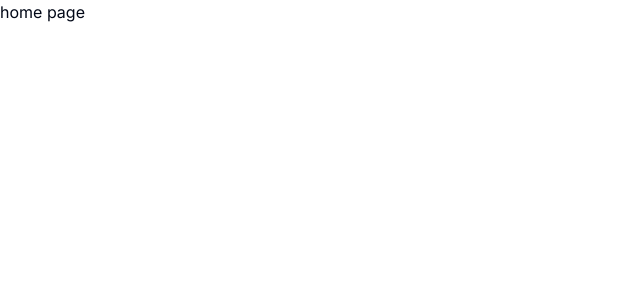
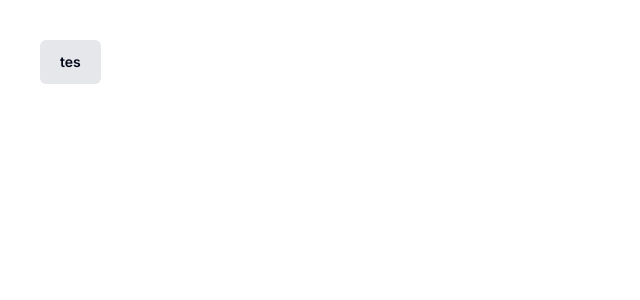
Before and after one commit to mondher0/Innobyte-hackathon, a Next.js app: page / in a window 1280 px wide. Shown: the top 300 px of the page, without its empty margins (0-640 px from the left). Built offline with nearby package versions, Linux system fonts and the light colour scheme.

Commit message:
adding first component

```diff
--- a/app/page.jsx
+++ b/app/page.jsx
@@ -1,3 +1,9 @@
+import { Button } from "@/components/ui/button";
+
 export default function Home() {
-  return <h1>home page</h1>;
+  return (
+    <div className=" m-10 ">
+      <Button variant={"disabled"}>tes</Button>
+    </div>
+  );
 }
--- /dev/null
+++ b/components/ui/button.jsx
@@ -0,0 +1,39 @@
+import * as React from "react";
+import { Slot } from "@radix-ui/react-slot";
+import { cva } from "class-variance-authority";
+
+import { cn } from "@/lib/utils";
+
+const buttonVariants = cva("inline-flex items-center justify-center whitespace-nowrap rounded-md text-sm font-medium ring-offset-background transition-colors focus-visible:outline-none focus-visible:ring-2 focus-visible:ring-ring focus-visible:ring-offset-2 disabled:pointer-events-none disabled:opacity-50", {
+  variants: {
+    variant: {
+      default: "bg-indigo600 text-white text-sm hover:bg-indigo50 hover:text-indigo600 font-semibold",
+      outline: "bg-transparent border-solid border-2 border-indigo600 text-indigo600 hover:bg-indigo50 hover:text-indigo600 font-semibold text-sm ",
+      disabled: " bg-grey200 text-grey-600 font-semibold text-sm   ",
+    },
+    size: {
+      default: "h-11 px-5 py-2",
+      sm: "h-9 rounded-md px-3",
+      lg: "h-11 rounded-md px-8",
+      icon: "h-10 w-10",
+    },
+  },
+  defaultVariants: {
+    variant: "default",
+    size: "default",
+  },
+});
+
+const Button = React.forwardRef(({ className, variant, size, asChild = false, ...props }, ref) => {
+  const Comp = asChild ? Slot : "button";
+  return (
+    <Comp
+      className={cn(buttonVariants({ variant, size, className }))}
+      ref={ref}
+      {...props}
+    />
+  );
+});
+Button.displayName = "Button";
+
+export { Button, buttonVariants };
--- a/tailwind.config.js
+++ b/tailwind.config.js
@@ -1,12 +1,7 @@
 /** @type {import('tailwindcss').Config} */
 module.exports = {
   darkMode: ["class"],
-  content: [
-    './pages/**/*.{js,jsx}',
-    './components/**/*.{js,jsx}',
-    './app/**/*.{js,jsx}',
-    './src/**/*.{js,jsx}',
-	],
+  content: ["./pages/**/*.{js,jsx}", "./components/**/*.{js,jsx}", "./app/**/*.{js,jsx}", "./src/**/*.{js,jsx}"],
   theme: {
     container: {
       center: true,
@@ -17,39 +12,16 @@
     },
     extend: {
       colors: {
+        indigo600: "#312E81",
+        indigo50: "#EEF2FF",
+        indigo900: "#312E81",
+        grey200: "#E5E7EB",
+        grey600: "#4B5563",
         border: "hsl(var(--border))",
         input: "hsl(var(--input))",
         ring: "hsl(var(--ring))",
         background: "hsl(var(--background))",
         foreground: "hsl(var(--foreground))",
-        primary: {
-          DEFAULT: "hsl(var(--primary))",
-          foreground: "hsl(var(--primary-foreground))",
-        },
-        secondary: {
-          DEFAULT: "hsl(var(--secondary))",
-          foreground: "hsl(var(--secondary-foreground))",
-        },
-        destructive: {
-          DEFAULT: "hsl(var(--destructive))",
-          foreground: "hsl(var(--destructive-foreground))",
-        },
-        muted: {
-          DEFAULT: "hsl(var(--muted))",
-          foreground: "hsl(var(--muted-foreground))",
-        },
-        accent: {
-          DEFAULT: "hsl(var(--accent))",
-          foreground: "hsl(var(--accent-foreground))",
-        },
-        popover: {
-          DEFAULT: "hsl(var(--popover))",
-          foreground: "hsl(var(--popover-foreground))",
-        },
-        card: {
-          DEFAULT: "hsl(var(--card))",
-          foreground: "hsl(var(--card-foreground))",
-        },
       },
       borderRadius: {
         lg: "var(--radius)",
@@ -73,4 +45,4 @@
     },
   },
   plugins: [require("tailwindcss-animate")],
-}
+};
```
Also changed, not shown: app/globals.css (line endings or trailing spaces).
